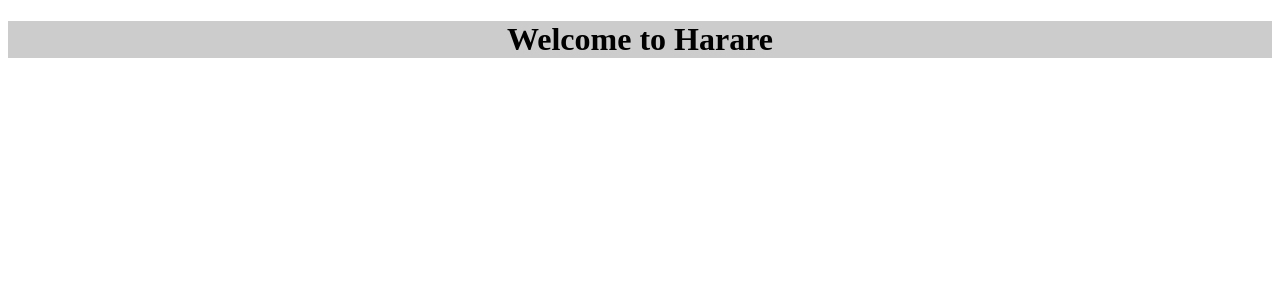
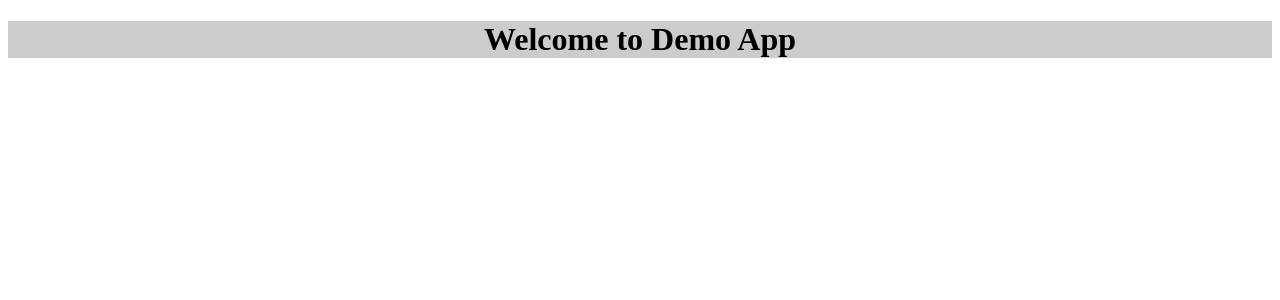
Before and after one commit to magixian/angular-demo-heroku-app, an Angular app: page / in a window 1280 px wide. Shown: the top 300 px of the page. Built offline with nearby package versions, Linux system fonts and the light colour scheme.

Commit message:
Get title from variable

```diff
--- a/src/app/app.component.html
+++ b/src/app/app.component.html
@@ -1,6 +1,6 @@
 <!--The content below is only a placeholder and can be replaced.-->
 <div style="text-align:center" class="body">
   <h1>
-    Welcome to Harare
+    Welcome to {{title}}
   </h1>
 </div>
```
